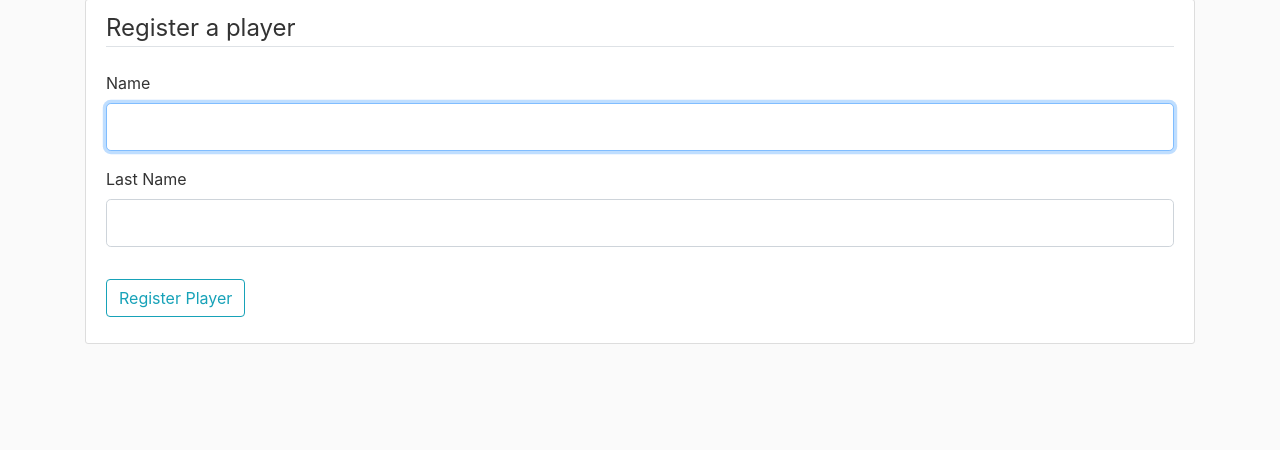
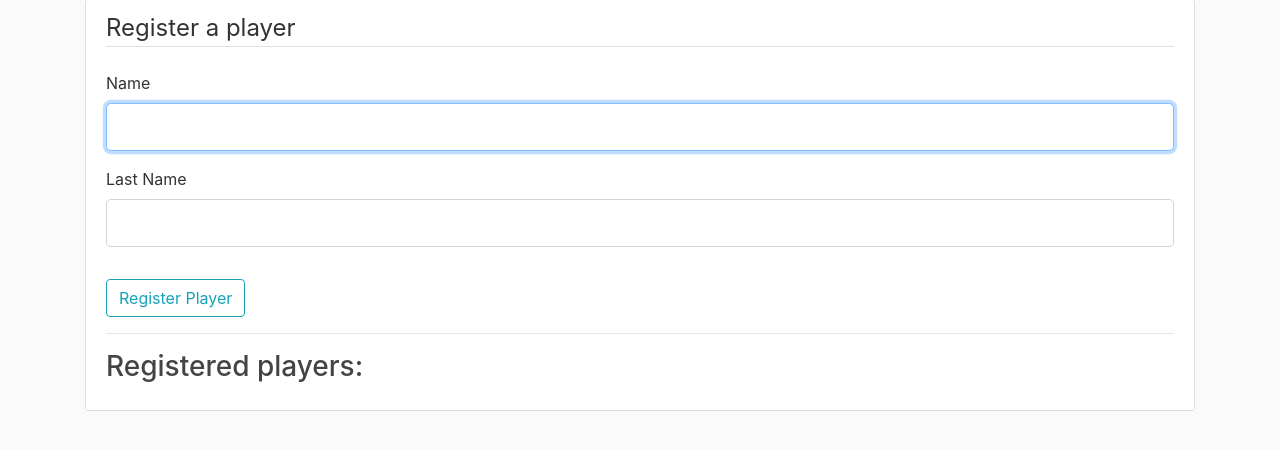
Before and after one commit to doza-daniel/champions_leagues, a Flask app: page /register_player in a window 1280 px wide. Shown: the part 81-531 px from the top of the page. Run offline with Flask 2, Linux system fonts and the light colour scheme; the visitor is signed in with stand-in values (Sample User, id 1); data that the repository does not hold is empty; some libraries are stand-ins or nearby versions.

Commit message:
when registering a new player, show already registered players

```diff
--- a/league/routes.py
+++ b/league/routes.py
@@ -215,6 +215,7 @@ def generate_league_matches(league, gsize, num_phases):
 @app.route("/register_player", methods=['GET', 'POST'])
 @login_required
 def register_player():
+    players = Player.query.all()
     form = RegisterPlayerForm()
     if form.validate_on_submit():
         p = Player(name=form.name.data, last_name=form.last_name.data)
@@ -223,7 +224,8 @@ def register_player():
         flash(f"Player has been registered successfully!", 'success')
         return redirect(url_for('register_player'))
 
-    return render_template('register_player.html', title='Register Player', form=form)
+    return render_template('register_player.html', title='Register Player',
+                           form=form, players=players)
 
 
 @app.route("/finish_match/<string:matches>", methods=['GET', 'POST'])
--- a/league/templates/register_player.html
+++ b/league/templates/register_player.html
@@ -36,5 +36,12 @@
         {{ form.submit(class="btn btn-outline-info") }}
       </div>
     </form>
+    <hr>
+    <h3> Registered players: </h3>
+    <ol class="">
+      {% for player in players %}
+        <li class=""> {{ player.name + " " + player.last_name }} </li>
+      {% endfor %}
+    </ol>
   </div>
 {% endblock content %}
```
